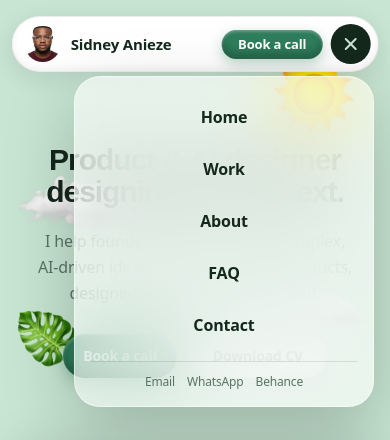
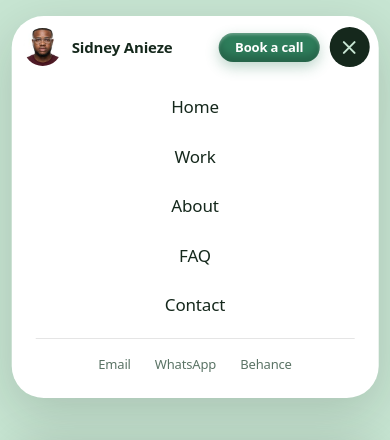
Before and after one commit to aniezesidney6-source/SidneyAnieze, a React (Vite) app: page / in a window 390 px wide. Both pictures are taken after a click on the button "Open menu". Shown: the top 440 px of the page. Built offline with nearby package versions, Linux system fonts and the light colour scheme; the HTML template or start-up script is replaced by a standard one; a web font is replaced by a local one.

Commit message:
Smooth slide animations: single-frame nav (grid-rows), FAQ easing, seamless testimonials marquee
Co-Authored-By: Claude Opus 4.8 <noreply@anthropic.com>

```diff
--- a/src/components/FAQ.tsx
+++ b/src/components/FAQ.tsx
@@ -50,10 +50,11 @@ export default function FAQ() {
                 <AnimatePresence initial={false}>
                   {isOpen && (
                     <motion.div
+                      className="overflow-hidden"
                       initial={{ height: 0, opacity: 0 }}
                       animate={{ height: 'auto', opacity: 1 }}
                       exit={{ height: 0, opacity: 0 }}
-                      transition={{ type: 'spring', stiffness: 300, damping: 22, mass: 0.9 }}
+                      transition={{ duration: 0.5, ease: [0.22, 1, 0.36, 1], opacity: { duration: 0.35 } }}
                     >
                       <p className="px-5 pb-5 text-[15px] leading-relaxed text-meadow-muted">{a}</p>
                     </motion.div>
--- a/src/components/Nav.tsx
+++ b/src/components/Nav.tsx
@@ -91,51 +91,67 @@ export default function Nav() {
         </div>
       </div>
 
-      {/* Mobile: compact pill + hamburger */}
-      <div className="pill-3d fixed left-1/2 top-4 z-50 flex w-[min(94%,440px)] -translate-x-1/2 items-center justify-between rounded-full p-[7px] pl-3 md:hidden">
-        <div className="flex items-center gap-2.5">
-          <Logo size={36} />
-          <span className="text-[15px] font-semibold text-meadow-ink">Sidney Anieze</span>
-        </div>
-        <div className="flex items-center gap-2">
+      {/* Mobile: menu slides out of the same white frame */}
+      <div className="fixed left-1/2 top-4 z-50 w-[min(94%,440px)] -translate-x-1/2 md:hidden">
+        <div className="overflow-hidden rounded-[32px] bg-white shadow-[0_16px_50px_rgba(16,24,16,0.16)]">
+          {/* navbar row — always visible */}
+          <div className="flex h-[62px] items-center gap-2.5 pl-3 pr-[9px]">
+            <Logo size={38} />
+            <span className="flex-1 text-[15px] font-semibold text-meadow-ink">Sidney Anieze</span>
             <a href={CAL} target="_blank" rel="noopener" className="cta-btn !px-4 !py-2 !text-[13px]">
               Book a call
             </a>
             <button
               type="button"
-            aria-label="Menu"
+              aria-label={menu ? 'Close menu' : 'Open menu'}
               aria-expanded={menu}
               onClick={() => setMenu((m) => !m)}
-            className="relative grid h-10 w-10 shrink-0 place-items-center rounded-full bg-meadow-ink"
+              className="grid h-10 w-10 shrink-0 place-items-center rounded-full bg-meadow-ink text-meadow-bg"
             >
-            <span className={`absolute h-0.5 w-4 rounded bg-meadow-bg transition-transform duration-300 ${menu ? 'rotate-45' : '-translate-y-1'}`} />
-            <span className={`absolute h-0.5 w-4 rounded bg-meadow-bg transition-transform duration-300 ${menu ? '-rotate-45' : 'translate-y-1'}`} />
+              {menu ? (
+                <svg width="15" height="15" viewBox="0 0 14 14" fill="none">
+                  <path d="M2 2l10 10M12 2L2 12" stroke="currentColor" strokeWidth="1.9" strokeLinecap="round" />
+                </svg>
+              ) : (
+                <svg width="17" height="17" viewBox="0 0 16 16" fill="none">
+                  <path d="M2 4h12M2 8h12M2 12h12" stroke="currentColor" strokeWidth="1.9" strokeLinecap="round" />
+                </svg>
+              )}
             </button>
           </div>
-      </div>
 
-      {/* Mobile sidebar / dropdown */}
+          {/* panel — grid-rows 0fr→1fr animates to the exact content height, clipped by the frame */}
           <div
-        className={`fixed right-4 top-[76px] z-[60] w-[min(300px,calc(100vw-32px))] origin-top-right rounded-[26px] border border-white/50 bg-white/60 p-4 shadow-[0_24px_70px_rgba(0,0,0,0.22)] backdrop-blur-2xl transition-all duration-300 md:hidden ${
-          menu ? 'pointer-events-auto scale-100 opacity-100' : 'pointer-events-none -translate-y-2 scale-95 opacity-0'
+            className={`grid transition-[grid-template-rows] duration-500 ease-[cubic-bezier(0.22,1,0.36,1)] ${
+              menu ? 'grid-rows-[1fr]' : 'grid-rows-[0fr]'
             }`}
           >
-        <div className="flex flex-col gap-1">
+            <div className="overflow-hidden">
+              <div
+                className={`px-6 pb-6 pt-1 transition-opacity duration-500 ease-[cubic-bezier(0.22,1,0.36,1)] ${
+                  menu ? 'opacity-100' : 'pointer-events-none opacity-0'
+                }`}
+              >
+                <nav aria-label="Mobile" className="flex flex-col text-center">
                   {[['Home', '#home'], ...LINKS].map(([label, href]) => (
                     <a
                       key={href}
                       href={href}
                       onClick={() => setMenu(false)}
-              className="rounded-2xl px-4 py-3 text-center text-base font-semibold text-meadow-ink transition-colors hover:bg-meadow-accent/10 hover:text-meadow-deep"
+                      className="py-3 text-[17px] font-medium text-meadow-ink transition-colors hover:text-meadow-deep"
                     >
                       {label}
                     </a>
                   ))}
+                </nav>
+                <div className="mt-2 flex justify-center gap-6 border-t border-black/10 pt-4 text-[13px] text-meadow-muted">
+                  <a href={`mailto:${EMAIL}`} className="transition-colors hover:text-meadow-deep">Email</a>
+                  <a href="https://wa.me/2348137875279" target="_blank" rel="noopener" className="transition-colors hover:text-meadow-deep">WhatsApp</a>
+                  <a href="https://www.behance.net/sidneyanieze" target="_blank" rel="noopener" className="transition-colors hover:text-meadow-deep">Behance</a>
                 </div>
-        <div className="mt-3 flex items-center justify-center gap-3 border-t border-black/10 pt-3 text-xs text-meadow-muted">
-          <a href={`mailto:${EMAIL}`} className="hover:text-meadow-deep">Email</a>
-          <a href="https://wa.me/2348137875279" target="_blank" rel="noopener" className="hover:text-meadow-deep">WhatsApp</a>
-          <a href="https://www.behance.net/sidneyanieze" target="_blank" rel="noopener" className="hover:text-meadow-deep">Behance</a>
+              </div>
+            </div>
+          </div>
         </div>
       </div>
     </>
--- a/src/components/Testimonials.tsx
+++ b/src/components/Testimonials.tsx
@@ -18,7 +18,7 @@ function Star() {
 function Card({ r }: { r: (typeof reviews)[number] }) {
   const [av, name, role, body] = r
   return (
-    <div className="flex w-[clamp(280px,32vw,380px)] shrink-0 flex-col gap-4 rounded-3xl border border-black/10 bg-white p-7">
+    <div className="mr-5 flex w-[clamp(280px,32vw,380px)] shrink-0 flex-col gap-4 rounded-3xl border border-black/10 bg-white p-7">
       <div className="flex gap-1 text-meadow-deep">{Array.from({ length: 5 }).map((_, i) => <Star key={i} />)}</div>
       <p className="text-[15px] leading-relaxed text-meadow-ink">{body}</p>
       <div className="mt-auto flex items-center gap-3">
@@ -42,7 +42,7 @@ export default function Testimonials() {
         </h2>
       </div>
       <div className="marquee-mask relative overflow-hidden [mask-image:linear-gradient(90deg,transparent,#000_10%,#000_90%,transparent)]">
-        <div className="marquee-track flex w-max gap-5 px-2.5">
+        <div className="marquee-track flex w-max">
           {[...reviews, ...reviews].map((r, i) => (
             <Card key={i} r={r} />
           ))}
```
Lines whose indentation alone changed are shown as unchanged.
